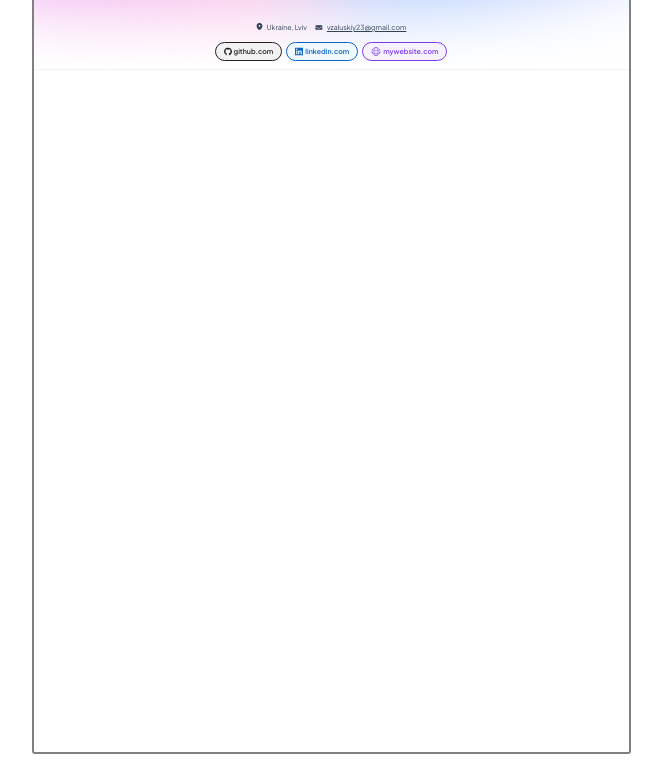
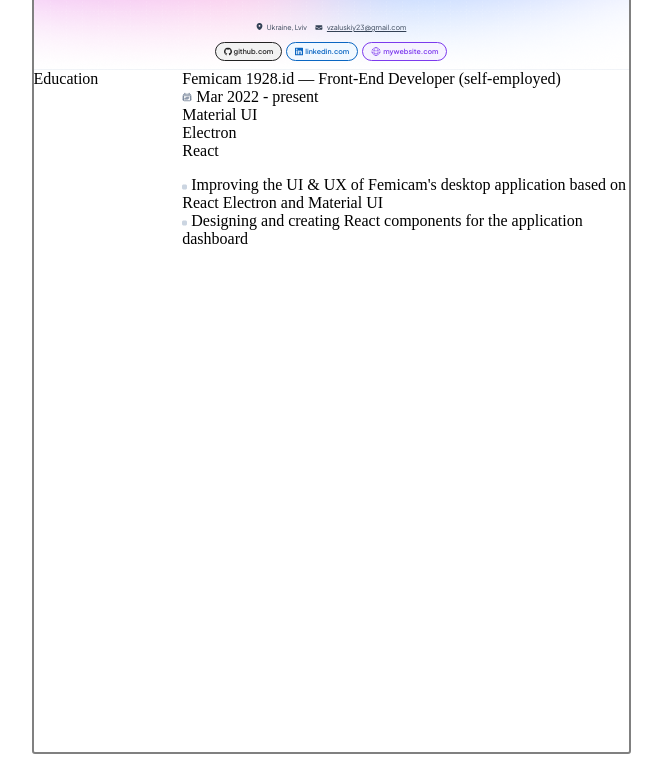
Before and after one commit to vitalik203/Resume_six, a website: page index.html in a window 1280 px wide. Shown: the part 127-889 px from the top of the page, without its empty margins (309-971 px from the left). Drawn offline with Linux system fonts and the light colour scheme.

Commit message:
fix: filled first line of main

```diff
--- a/index.html
+++ b/index.html
@@ -39,7 +39,30 @@
                 </div>
             </div>
         </header>
-        <main class="main"></main>
+        <main class="main">
+            <div class="main__block">Education</div>
+            <div class="main__block">
+                <div class="main__block-part">
+                    <div class="part_block1">Femicam 1928.id — Front-End Developer (self-employed)</div>
+                    <div class="part_block2">
+                        <img src="img/date.svg" alt="" class="block2__icon">
+                        <span class="block2__info">Mar 2022 - present</span>
+                        <div class="block2__list">
+                            <div class="list_decor">Material UI</div>
+                            <div class="list_decor">Electron</div>
+                            <div class="list_decor">React</div>
+                        </div>
+                        <p class="block2__description"><img src="img/dot.png" alt="li dot"> Improving the UI & UX of Femicam's desktop application based on React Electron and Material UI <br><img src="img/dot.png" alt="li dot"> Designing and creating React components for the application dashboard</p>
+                    </div>
+                </div></div>
+            </div>
+            <div class="main__block"></div>
+            <div class="main__block"></div>
+            <div class="main__block"></div>
+            <div class="main__block"></div>
+            <div class="main__block"></div>
+            <div class="main__block"></div>
+        </main>
         <footer class="footer"></footer>
     </div>
 </body>
--- a/styles/styles.scss
+++ b/styles/styles.scss
@@ -137,6 +137,11 @@ line-height: normal;
 }
 }
 .main {
+    display: grid;
+    grid-template-columns: 1fr 3fr;
+    .main__block{
+
+    }
 }
 .footer {
 }
```
Also changed, not shown: img/date.svg (added), img/dot.png (added), styles/styles.css, 1 other file.
